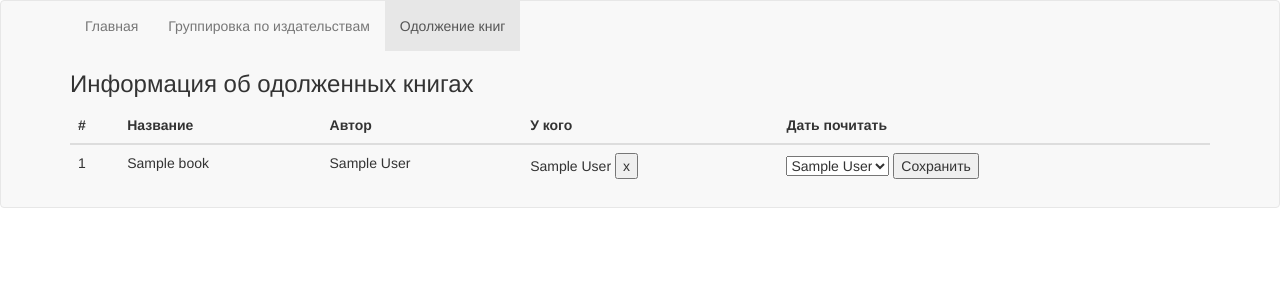
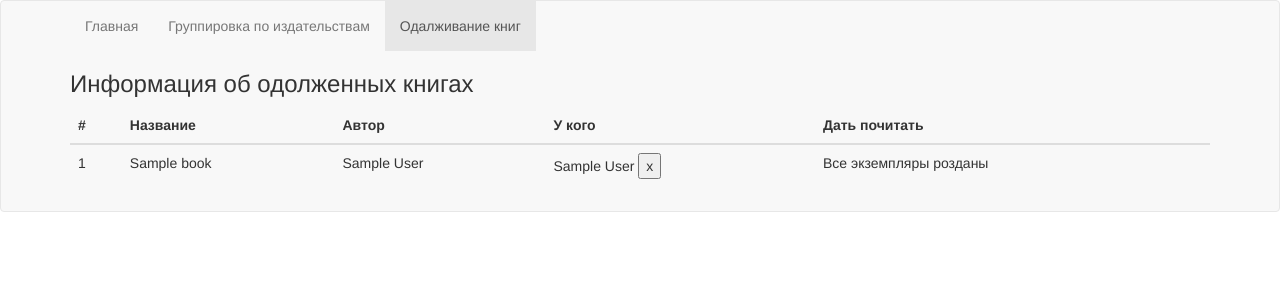
Before and after one commit to scherbininvladimir/HomeLibrary, a Django app: page /lended_books/ in a window 1280 px wide. Shown: the top 300 px of the page. Run offline with Django 3.2, Linux system fonts and the light colour scheme; tables that the repository leaves empty hold one stand-in row (values such as "Sample post"); some libraries are stand-ins or nearby versions.

Commit message:
Нельзя выдать книгу одному и тому же человеку, нельзя выдать книгу, если количество экземпляров меньше 1

```diff
--- a/p_library/templates/index.html
+++ b/p_library/templates/index.html
@@ -14,7 +14,7 @@
             <ul class="nav navbar-nav">
                 <li class="active"><a href="/">Главная</a></li>
                 <li><a href="/redactions">Группировка по издательствам</a></li>
-                <li> <a href="/lended_books">Одолжение книг</a></li>
+                <li> <a href="/lended_books">Одалживание книг</a></li>
             </ul>
         </div>
     </div>
--- a/p_library/templates/lended_books.html
+++ b/p_library/templates/lended_books.html
@@ -14,7 +14,7 @@
             <ul class="nav navbar-nav">
                 <li><a href="/">Главная</a></li>
                 <li><a href="/redactions">Группировка по издательствам</a></li>
-                <li class="active"> <a href="/lended_books">Одолжение книг</a></li>
+                <li class="active"> <a href="/lended_books">Одалживание книг</a></li>
             </ul>
         </div>
     </div>
@@ -42,8 +42,9 @@
                     {{ book.author }}
                 </td>
                 <td>
+
                     {% ifequal book.mates.all.count 0 %}
-                        <p style="color: green;">Дома</p>
+                        <p style="color: green;">Все экземпляры дома</p>
                     {% endifequal %}
                         {% for mate in book.mates.all %}
                             <form action="/lended_books/return" method="post" enctype="multipart/form-data">
@@ -56,16 +57,22 @@
                         {% endfor %}
                 </td>
                 <td>
+                    {% if book.copy_count <= book.mates.all.count %}
+                      <p>Все экземпляры розданы</p>
+                    {% else %}
                         <form action="/lended_books/lend" method="post" enctype="multipart/form-data">
                             {% csrf_token %}
                             <input type="hidden" name="book" value="{{book.id}}">
                             <select name="mates">
                                 {% for mate in mates %}
+                                    {% if mate not in book.mates.all %}
                                         <option value="{{mate.id}}">{{mate}}</option>
+                                    {% endif %}
                                 {% endfor %}
                             </select>
                             <input type="submit" value="Сохранить" />
                         </form>
+                    {% endif %}
                 </td>
             </tr>
             {% endfor %}
--- a/p_library/templates/redactions.html
+++ b/p_library/templates/redactions.html
@@ -14,7 +14,7 @@
             <ul class="nav navbar-nav">
                 <li><a href="/">Главная</a></li>
                 <li class ="active"><a href="/redactions">Группировка по издательствам</a></li>
-                <li> <a href="/lended_books">Одолжение книг</a></li>
+                <li> <a href="/lended_books">Одалживание книг</a></li>
             </ul>
         </div>
     </div>
--- a/p_library/views.py
+++ b/p_library/views.py
@@ -1,7 +1,6 @@
-from django.shortcuts import render
+from django.shortcuts import render, redirect
 from django.http import HttpResponse
 from django.template import loader
-from django.shortcuts import redirect
 from django.views.generic import CreateView, ListView
 from django.urls import reverse_lazy
 from django.forms import formset_factory
@@ -155,6 +154,7 @@ def return_lended_book(request):
     else:
         return redirect('/lended_books')
 
+
 def lend(request):
     if request.method == 'POST':
         book_id = request.POST['book']
```
Also changed, not shown: 1 other file. Lines whose indentation alone changed are shown as unchanged.
